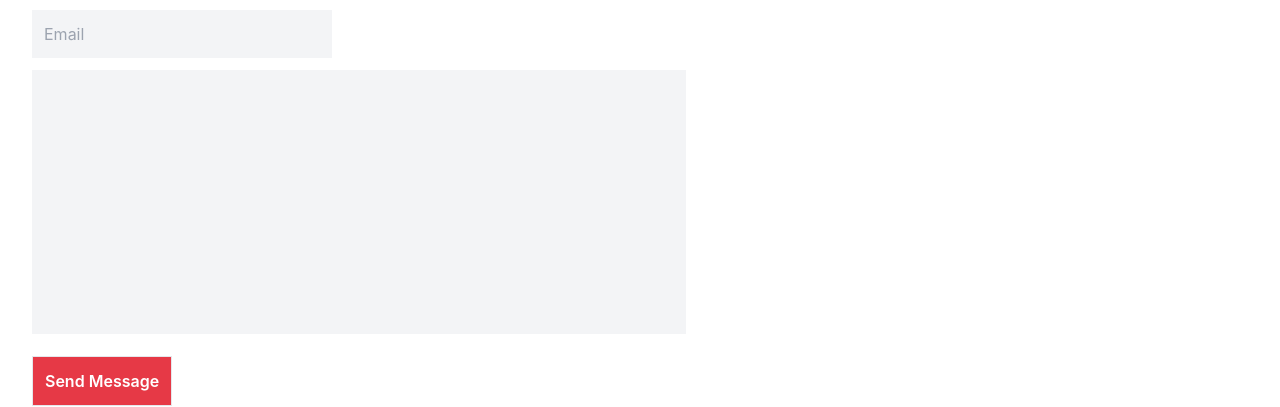
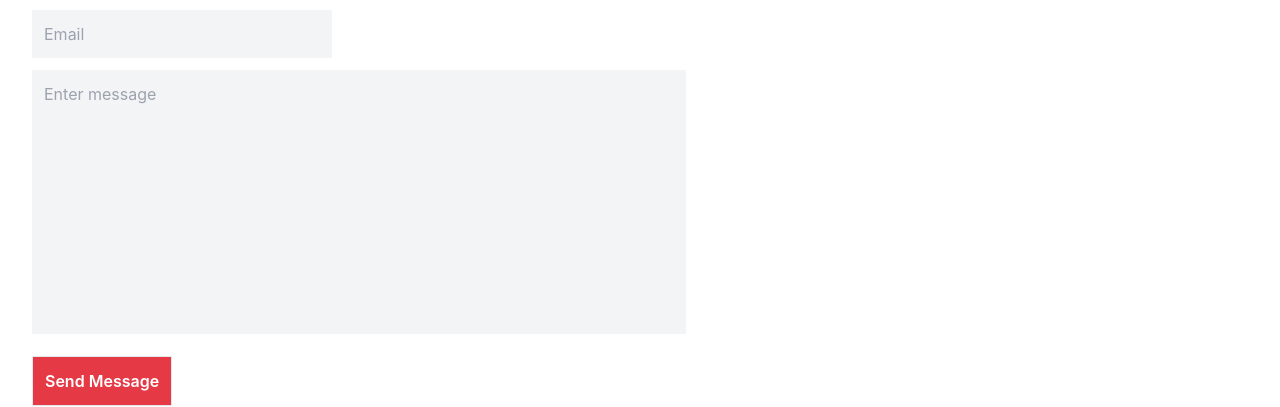
Before and after one commit to ifubaraboye/chops., a React (Create React App) app: page /contact in a window 1280 px wide. Shown: the part 291-698 px from the top of the page. Built offline with nearby package versions, Linux system fonts and the light colour scheme; a web font is replaced by a local one.

Commit message:
modified file

```diff
--- a/src/pages/Contact.js
+++ b/src/pages/Contact.js
@@ -16,7 +16,7 @@ export function Contact() {
                 <input type="text" placeholder="Last Name" className="p-3 mb-3 bg-gray-100 w-[300px] focus:outline-none"></input> <br></br>
                 <input type="email" placeholder="Email" className="p-3 bg-gray-100 w-[300px] mb-3 focus:outline-none"></input> <br></br>
                 {/* <input type="textarea" className="w-[500px]  bg-gray-100 focus:outline-none" placeholder="Your Message" ></input> */}
-                <textarea className="bg-gray-100 p-3 resize-none focus:outline-none" rows={10} cols={60}></textarea>
+                <textarea className="bg-gray-100 p-3 resize-none focus:outline-none" placeholder="Enter message" rows={10} cols={60}></textarea>
               </div>
               <button className="p-3 border outline-none mt-4 bg-[#E63946] text-white font-semibold">Send Message</button>
             </form>
```
